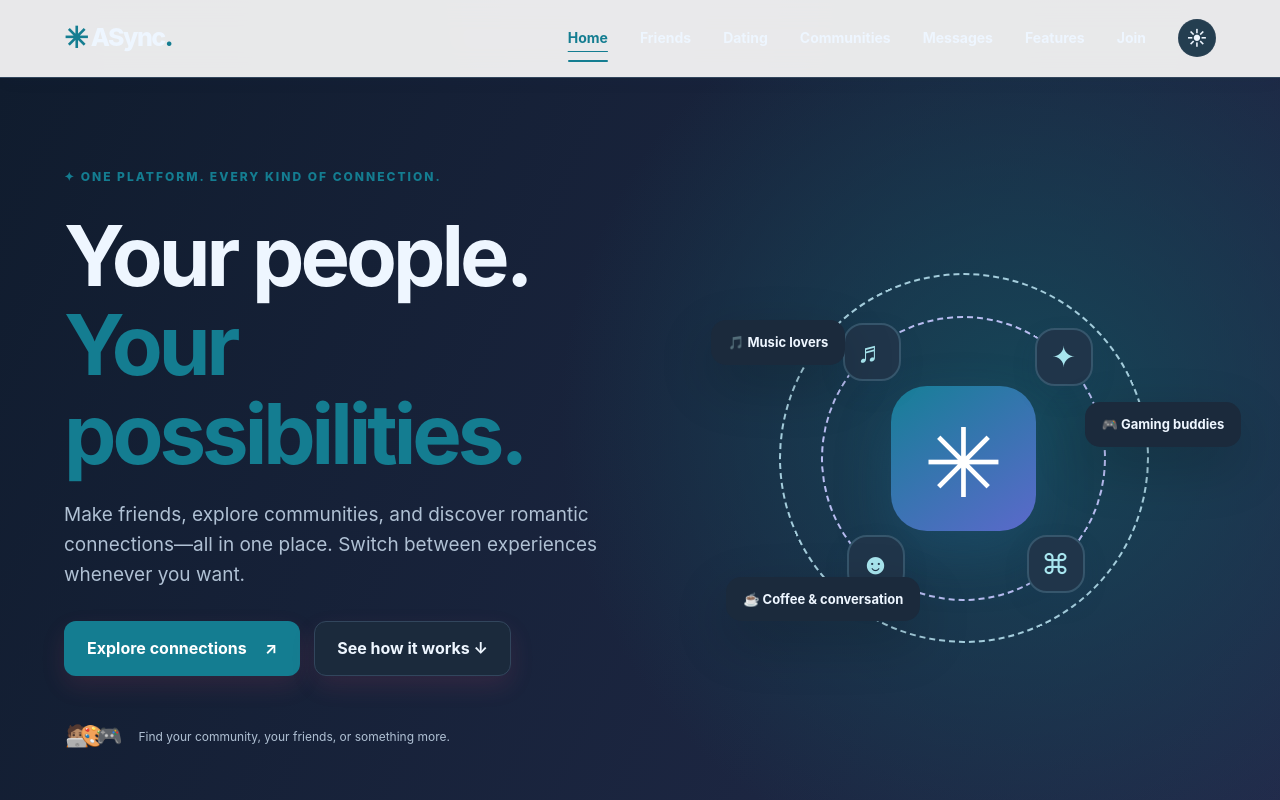
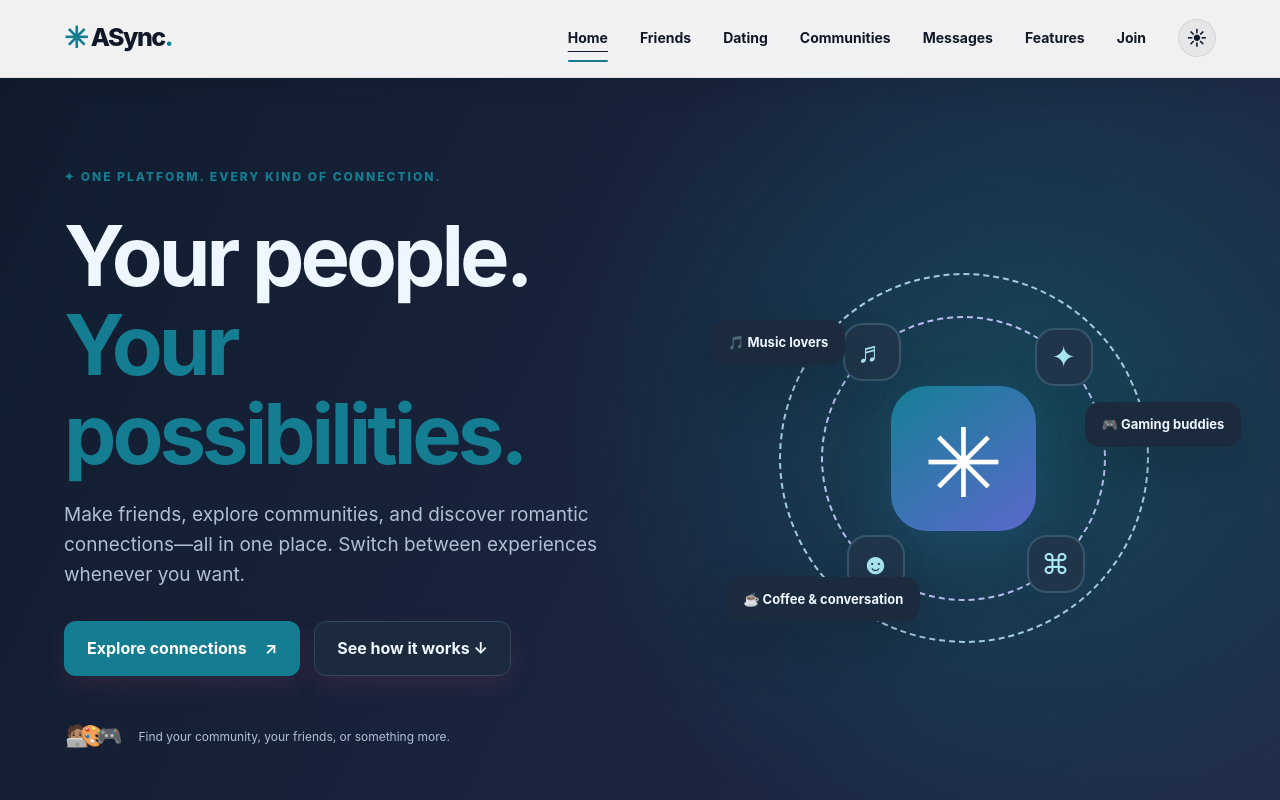
Before and after one commit to gdu1121/ASync, a website: page ASync_Improved/home.html in a window 1280 px wide. Both pictures are taken after a click on the button "Toggle dark mode". Shown: the top 800 px of the page. Drawn offline with Linux system fonts and the light colour scheme.

Commit message:
Fix dark mode navbar readability

```diff
--- a/ASync_Improved/styles.css
+++ b/ASync_Improved/styles.css
@@ -1735,6 +1735,25 @@ footer .brand {
   --soft: #243e50;
   --shadow: 0 20px 55px #0003;
 }
+.dark-mode .nav {
+  background: rgba(255, 255, 255, 0.94);
+  border-bottom-color: rgba(18, 24, 32, 0.08);
+  box-shadow: 0 10px 24px rgba(0, 0, 0, 0.08);
+  backdrop-filter: blur(12px);
+}
+.dark-mode .brand,
+.dark-mode .nav-links a,
+.dark-mode .nav-links a:hover,
+.dark-mode .nav-links a[aria-current="page"],
+.dark-mode .theme-btn,
+.dark-mode .menu-btn {
+  color: #111827;
+}
+.dark-mode .theme-btn,
+.dark-mode .menu-btn {
+  background: rgba(18, 24, 32, 0.05);
+  box-shadow: inset 0 0 0 1px rgba(17, 24, 39, 0.08);
+}
 .dark-mode .hero {
   background:
     radial-gradient(circle at 80% 45%, #164658, transparent 42%),
@@ -1776,6 +1795,25 @@ footer .brand {
 .dark-mode .chat-bubble strong {
   color: #8ee2f1;
 }
+.dark-mode .nav {
+  background: rgba(255, 255, 255, 0.94);
+  border-bottom-color: rgba(17, 24, 39, 0.08);
+  box-shadow: 0 10px 24px rgba(0, 0, 0, 0.08);
+  backdrop-filter: blur(12px);
+}
+.dark-mode .brand,
+.dark-mode .nav-links a,
+.dark-mode .nav-links a:hover,
+.dark-mode .nav-links a[aria-current="page"],
+.dark-mode .theme-btn,
+.dark-mode .menu-btn {
+  color: #111827;
+}
+.dark-mode .theme-btn,
+.dark-mode .menu-btn {
+  background: rgba(17, 24, 39, 0.05);
+  box-shadow: inset 0 0 0 1px rgba(17, 24, 39, 0.08);
+}
 @media (max-width: 900px) {
   .connection-symbol {
     transform: scale(0.76);
```
